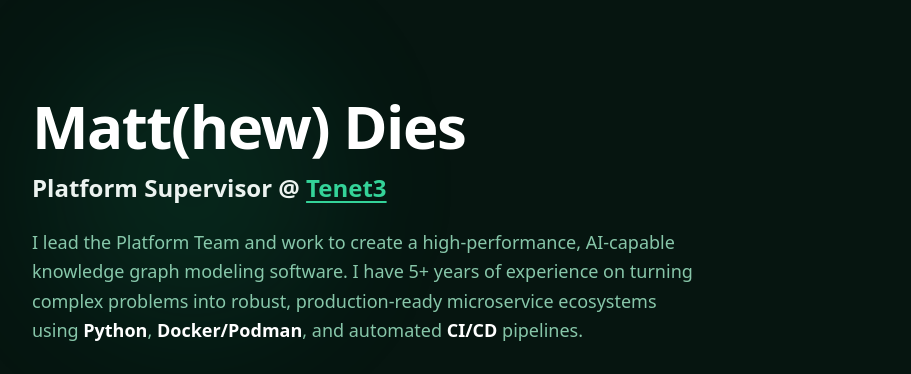
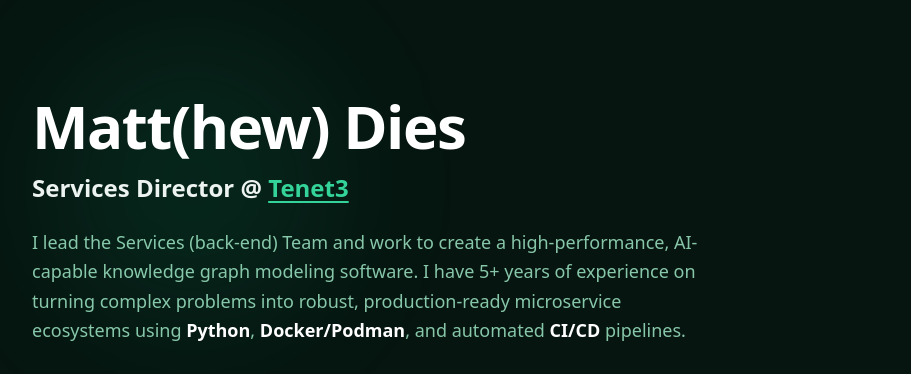
Before and after one commit to matthewkdies/website, a plain HTML site: page site/index.html in a window 1280 px wide. Shown: the top 374 px of the page, without its empty margins (184-1095 px from the left). Drawn offline with nearby package versions, Linux system fonts and the light colour scheme.

Commit message:
updating title

```diff
--- a/site/index.html
+++ b/site/index.html
@@ -28,10 +28,10 @@
             Matt(hew) Dies
         </h1>
         <p class="text-2xl font-bold mb-6">
-            Platform Supervisor @ <a href="https://tenet3.com/" class="text-emerald-400 hover:text-emerald-300 underline decoration-2 underline-offset-4 transition">Tenet3</a>
+            Services Director @ <a href="https://tenet3.com/" class="text-emerald-400 hover:text-emerald-300 underline decoration-2 underline-offset-4 transition">Tenet3</a>
         </p>
         <p class="text-emerald-200/80 text-lg leading-relaxed max-w-2xl font-normal">
-            I lead the Platform Team and work to create a high-performance, AI-capable knowledge graph modeling software. I have 5+ years of experience on turning complex problems into robust, production-ready microservice ecosystems using <strong class="text-white font-semibold">Python</strong>, <strong class="text-white font-semibold">Docker/Podman</strong>, and automated <strong class="text-white font-semibold">CI/CD</strong> pipelines.
+            I lead the Services (back-end) Team and work to create a high-performance, AI-capable knowledge graph modeling software. I have 5+ years of experience on turning complex problems into robust, production-ready microservice ecosystems using <strong class="text-white font-semibold">Python</strong>, <strong class="text-white font-semibold">Docker/Podman</strong>, and automated <strong class="text-white font-semibold">CI/CD</strong> pipelines.
         </p>
         <div class="mt-8 flex flex-wrap gap-4">
             <!-- Email Button -->
```
